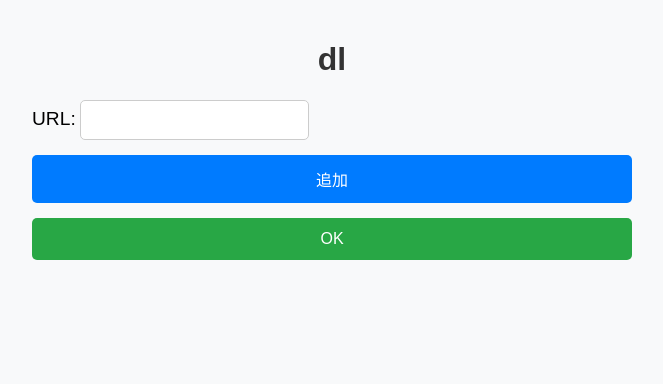
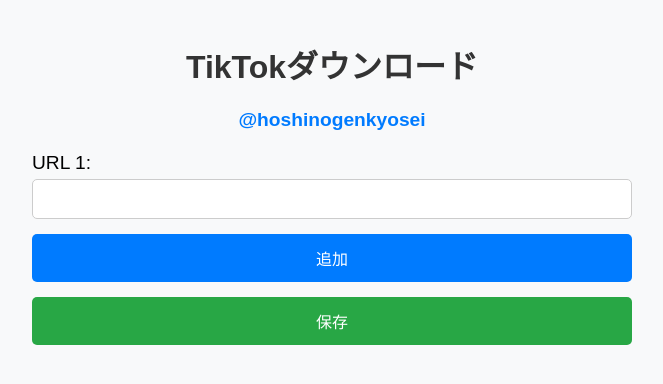
Before and after one commit to bpwooooooooooorks-maru/flask, a Flask app: page / in a window 1280 px wide. Shown: the top 384 px of the page, without its empty margins (308-971 px from the left). Run offline with Flask 3, Linux system fonts and the light colour scheme.

Commit message:
Update index.html

```diff
--- a/templates/index.html
+++ b/templates/index.html
@@ -11,7 +11,7 @@
             padding: 20px;
             background-color: #f8f9fa;
         }
-        h1, h3 {
+        h1, h3 , h4{
             text-align: center;
             color: #333;
         }
@@ -22,8 +22,13 @@
             flex-direction: column;
             gap: 15px; /* テキストボックスの間隔を広げる */
         }
+        .url-field {
+            display: flex;
+            flex-direction: column;
+        }
         label {
             font-size: 1.2em;
+            margin-bottom: 5px; /* ラベルとテキストボックスの間隔 */
         }
         input[type="text"] {
             padding: 10px;
@@ -75,25 +80,49 @@
 </head>
 <body>
     <script>
+        let urlCount = 1; // URLフィールドの数をカウント
+
         function addUrlField() {
             const container = document.getElementById('url-container');
+            urlCount++;
+
+            // 新しいフィールドを作成するためのdiv
+            const fieldContainer = document.createElement('div');
+            fieldContainer.classList.add('url-field');
+
+            // 新しいラベルを作成
+            const label = document.createElement('label');
+            label.htmlFor = 'url' + urlCount;
+            label.textContent = 'URL ' + urlCount + ':';
+
+            // 新しいテキストボックスを作成
             const input = document.createElement('input');
             input.type = 'text';
+            input.id = 'url' + urlCount;
             input.name = 'url';
             input.placeholder = 'URLを入力';
             input.required = true;
-            input.classList.add('url-input'); // クラスを追加
-            container.appendChild(input);
+            input.classList.add('url-input');
+
+            // フィールドコンテナにラベルと入力を追加
+            fieldContainer.appendChild(label);
+            fieldContainer.appendChild(input);
+
+            // メインのコンテナに追加
+            container.appendChild(fieldContainer);
         }
     </script>
-    <h1>dl</h1>
+    <h1>TikTokダウンロード</h1>
+    <h4><a href="https://www.instagram.com/hoshinogenkyosei" target="_blank">@hoshinogenkyosei</a></h4>
     <form method="post">
         <div id="url-container">
-            <label for="url">URL:</label>
-            <input type="text" id="url" name="url" required class="url-input"> <!-- クラスを追加 -->
+            <div class="url-field">
+                <label for="url1">URL 1:</label>
+                <input type="text" id="url1" name="url" required class="url-input">
+            </div>
         </div>
         <button type="button" class="add-button" onclick="addUrlField()">追加</button>
-        <button type="submit" class="submit-button">OK</button>
+        <button type="submit" class="submit-button">保存</button>
     </form>
 
     {% if download_urls %}
```
